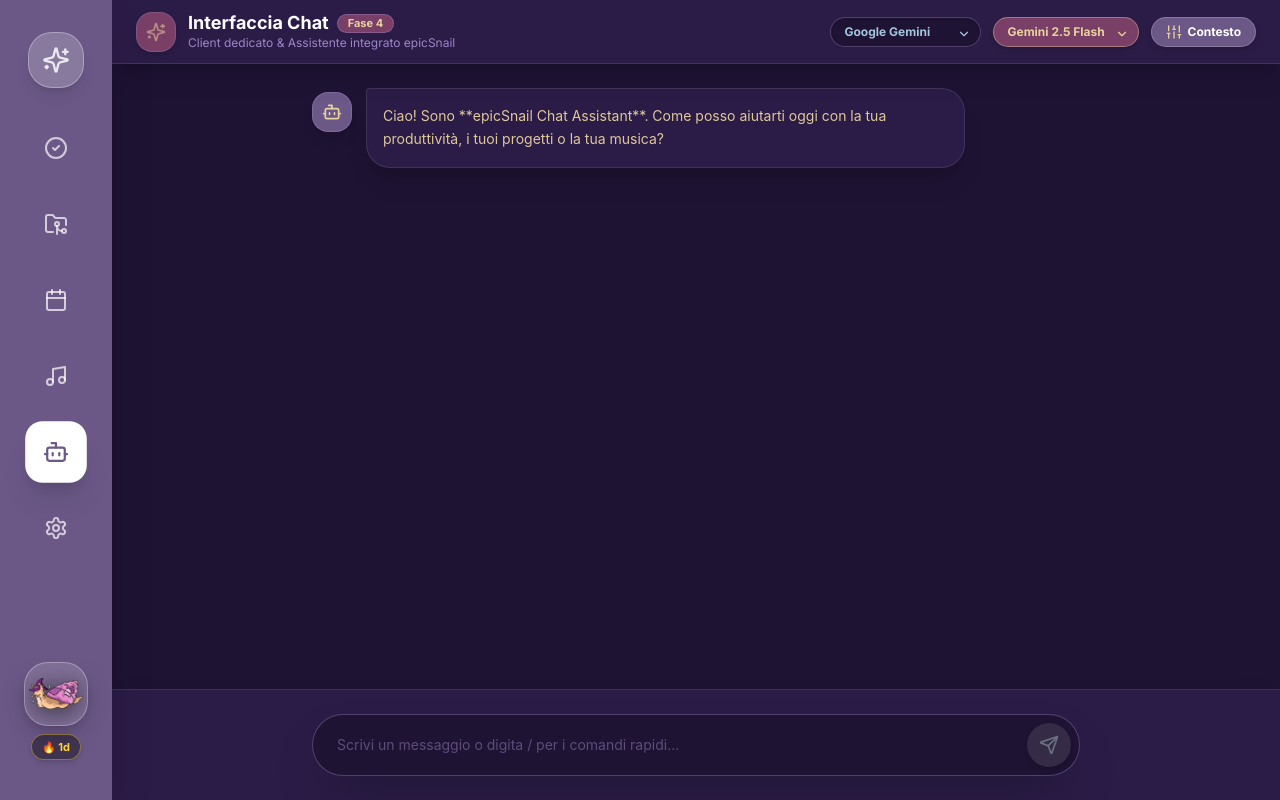
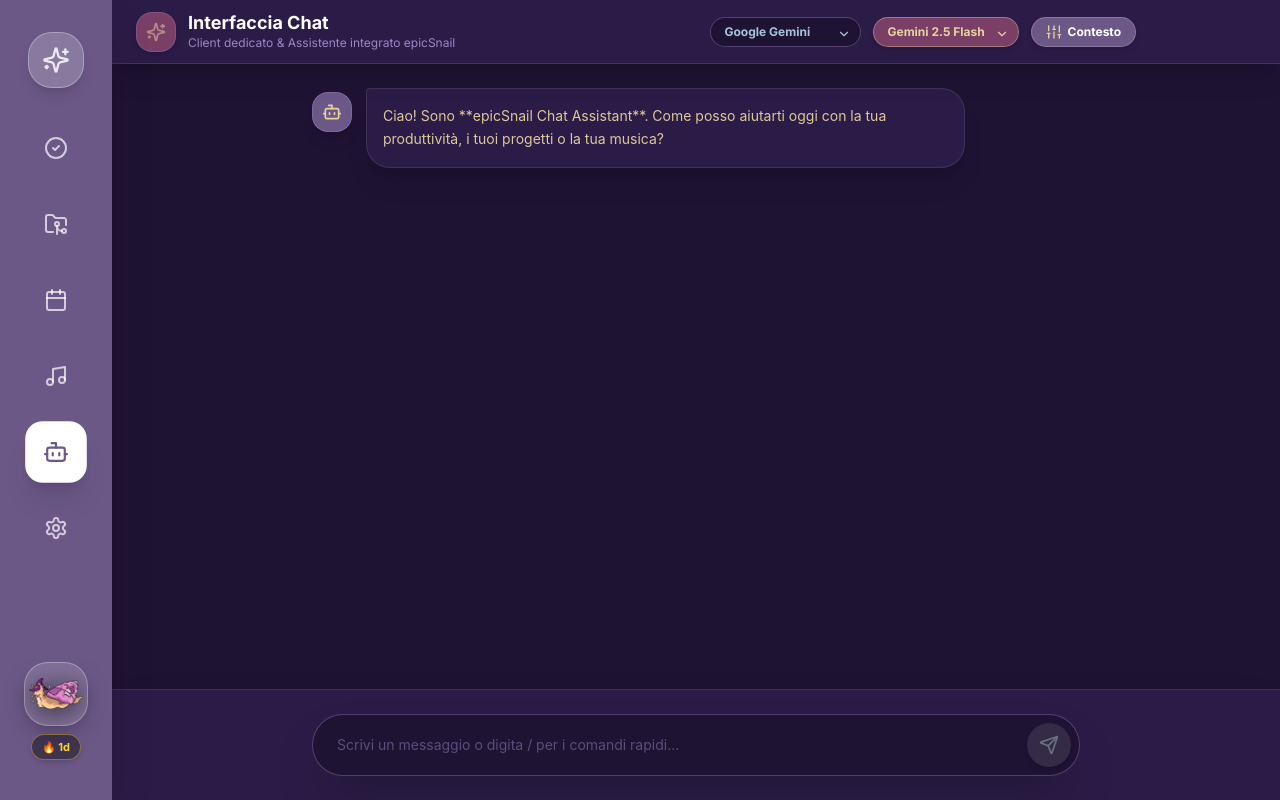
Before and after one commit to maryvellous/diaspro-viboard, a React (Vite) app: page / in a window 1280 px wide. Both pictures are taken after a click on the button 56 px from the left and 452 px from the top of the page. Built offline with nearby package versions, Linux system fonts and the light colour scheme; the HTML template or start-up script is replaced by a standard one.

Commit message:
fix(chat): remove unnecessary Fase 4 badge and fix titlebar controls spacing overlay

```diff
--- a/electron/main.js
+++ b/electron/main.js
@@ -36,11 +36,11 @@ async function createWindow() {
     title: 'epicSnail',
     titleBarStyle: 'hidden',
     titleBarOverlay: {
-      color: '#160a2c',
-      symbolColor: '#f3e8ff',
+      color: '#2b1c47',
+      symbolColor: '#E8D19E',
       height: 36,
     },
-    backgroundColor: '#160a2c',
+    backgroundColor: '#1e1333',
     webPreferences: {
       preload: path.join(__dirname, 'preload.js'),
       nodeIntegration: false,
--- a/src/components/ChatPanel.jsx
+++ b/src/components/ChatPanel.jsx
@@ -267,25 +267,22 @@ export default function ChatPanel() {
 
   return (
     <div className="flex-1 flex flex-col h-full bg-[#1e1333] text-white relative overflow-hidden select-none">
-      {/* HEADER CHAT - Uses #2b1c47 & #6B5887 */}
-      <header className="h-16 px-6 bg-[#2b1c47] border-b border-[#7A3F67]/50 flex items-center justify-between z-20 shadow-xl">
-        <div className="flex items-center gap-3">
+      {/* HEADER CHAT - Uses #2b1c47 & #6B5887 with drag-region */}
+      <header className="h-16 px-6 pr-36 bg-[#2b1c47] border-b border-[#7A3F67]/50 flex items-center justify-between z-20 shadow-xl drag-region">
+        <div className="flex items-center gap-3 no-drag">
           <div className="w-10 h-10 rounded-2xl bg-[#7A3F67] flex items-center justify-center shadow-md border border-[#9D85C6]/30">
             <Sparkles className="w-5 h-5 text-[#E8D19E] animate-pulse" />
           </div>
           <div>
-            <h1 className="font-heading font-black text-lg text-white leading-tight flex items-center gap-2">
+            <h1 className="font-heading font-black text-lg text-white leading-tight">
               Interfaccia Chat
-              <span className="text-[11px] font-bold px-2.5 py-0.5 rounded-full bg-[#7A3F67] border border-[#9D85C6]/40 text-[#E8D19E]">
-                Fase 4
-              </span>
             </h1>
             <p className="text-xs text-[#9D85C6]">Client dedicato & Assistente integrato epicSnail</p>
           </div>
         </div>
 
         {/* CONTROLS HEADER */}
-        <div className="flex items-center gap-3">
+        <div className="flex items-center gap-3 no-drag">
           {/* Provider Selector */}
           <div className="relative">
             <select
```
